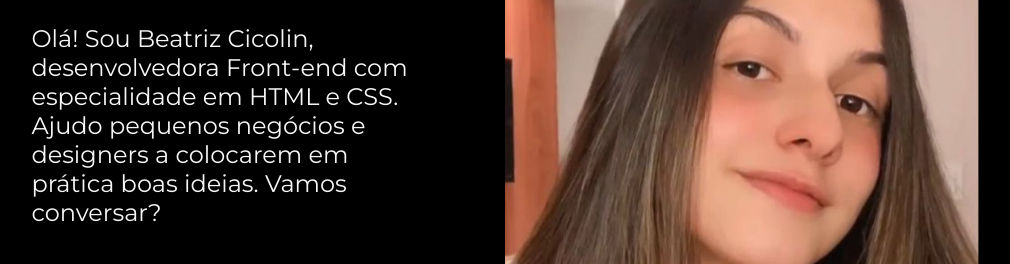
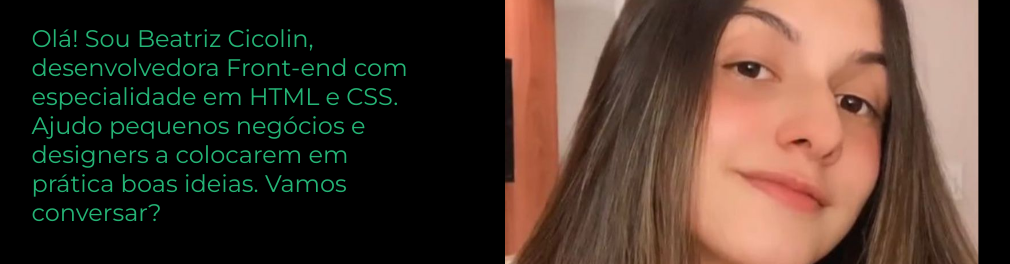
Before and after one commit to beatrizcicolin/portifolio, a plain HTML site: page index.html in a window 1280 px wide. Shown: the part 360-624 px from the top of the page, without its empty margins (135-1145 px from the left). Drawn offline with nearby package versions, Linux system fonts and the light colour scheme.

Commit message:
Alterei a cor secundária

```diff
--- a/styles/style.css
+++ b/styles/style.css
@@ -4,7 +4,7 @@
 
 :root{
      --cor-primaria: #000000;
-    --cor-secundaria: #F6F6F6;
+    --cor-secundaria: #25b476;
     --cor-terciaria: #F92795;
 
     --fonte-primaria: 'Krona One', sans-serif;
```
